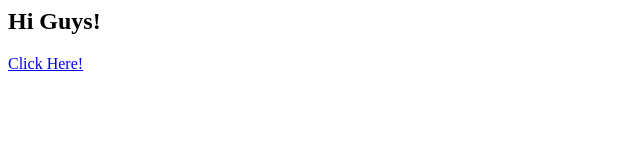
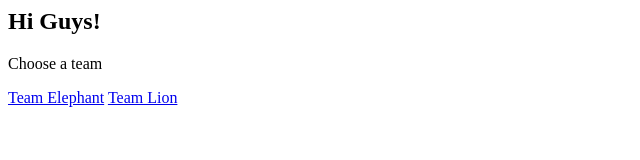
Before and after one commit to georgeslabreche/ong2zero, a plain HTML site: page index.html in a window 1280 px wide. Shown: the whole page, without its empty margins (0-640 px from the left). Drawn offline with Linux system fonts and the light colour scheme.

Commit message:
Update index.html

```diff
--- a/index.html
+++ b/index.html
@@ -16,6 +16,8 @@
   </head>
   <body>
     <h2>Hi Guys!</h2>
-    <a href="hello.html">Click Here!</a>
+    <p>Choose a team</p>
+    <a href="team-elephant.html">Team Elephant</a>
+    <a href="team-lion.html">Team Lion</a>
   </body>
 </html>
```
